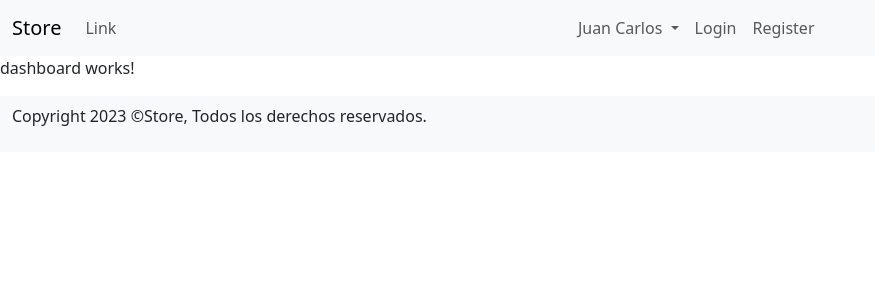
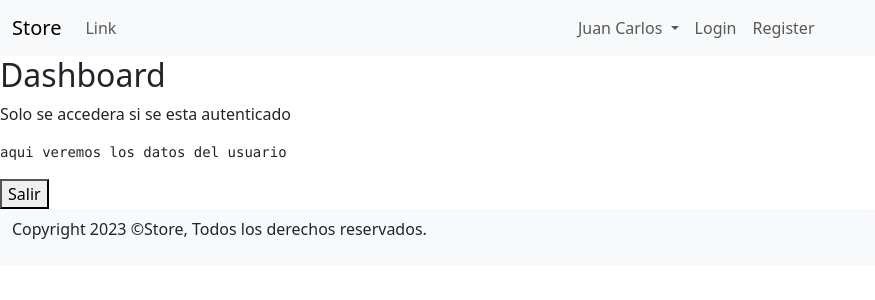
Before and after one commit to BIT-BootCamp-FullStack-MEAN-202305/FrontEnd-API-Rest-Ecommerce-, an Angular app: page /dashboard in a window 1280 px wide. Shown: the top 300 px of the page, without its empty margins (0-875 px from the left). Built offline with nearby package versions, Linux system fonts and the light colour scheme.

Commit message:
[+] dashboard.component: Define Estructura HTML & metodo logout()

```diff
--- a/src/app/protected/pages/dashboard/dashboard.component.html
+++ b/src/app/protected/pages/dashboard/dashboard.component.html
@@ -1 +1,8 @@
-<p>dashboard works!</p>
+<h2>Dashboard</h2>
+<p>Solo se accedera si se esta autenticado</p>
+
+<pre>aqui veremos los datos del usuario</pre>
+
+<button
+    (click)="logout()"
+>Salir</button>
--- a/src/app/protected/pages/dashboard/dashboard.component.ts
+++ b/src/app/protected/pages/dashboard/dashboard.component.ts
@@ -6,5 +6,7 @@ import { Component } from '@angular/core';
   styleUrls: ['./dashboard.component.css']
 })
 export class DashboardComponent {
-
+  logout () {
+    console.log( 'Sale de la aplicacion' );
+  }
 }
```
